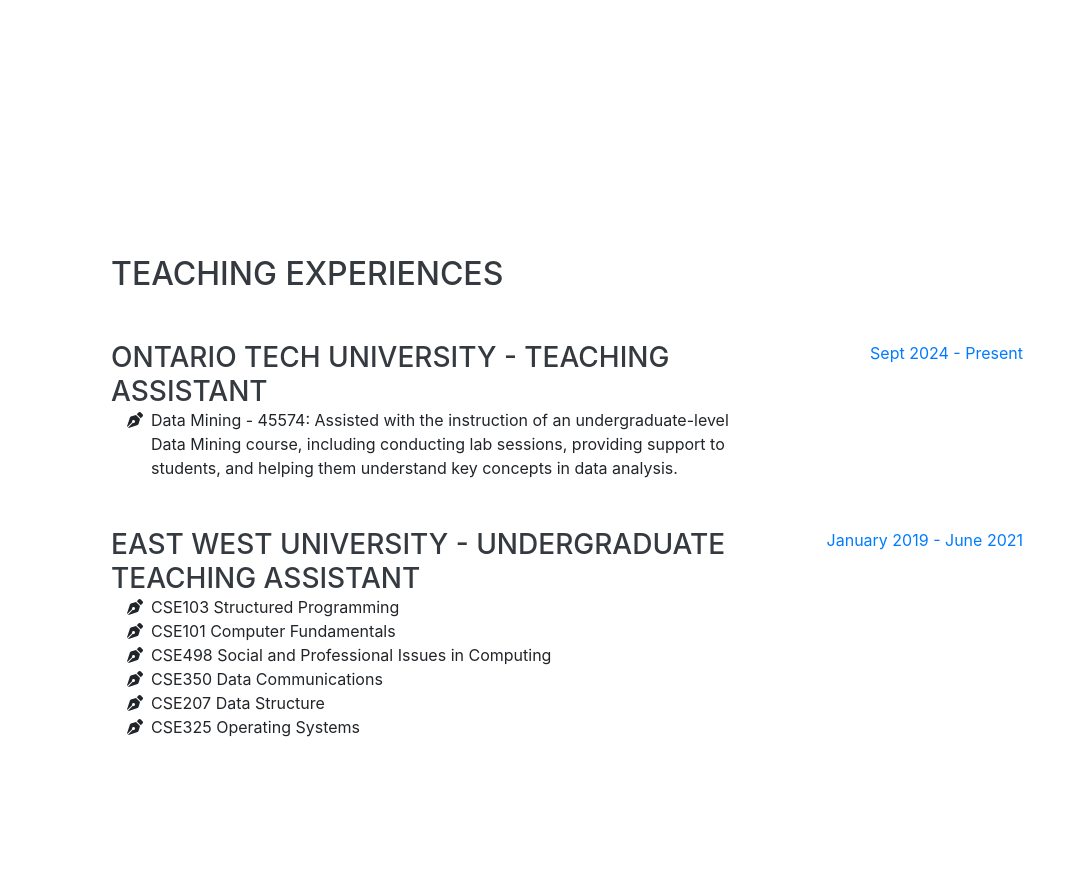
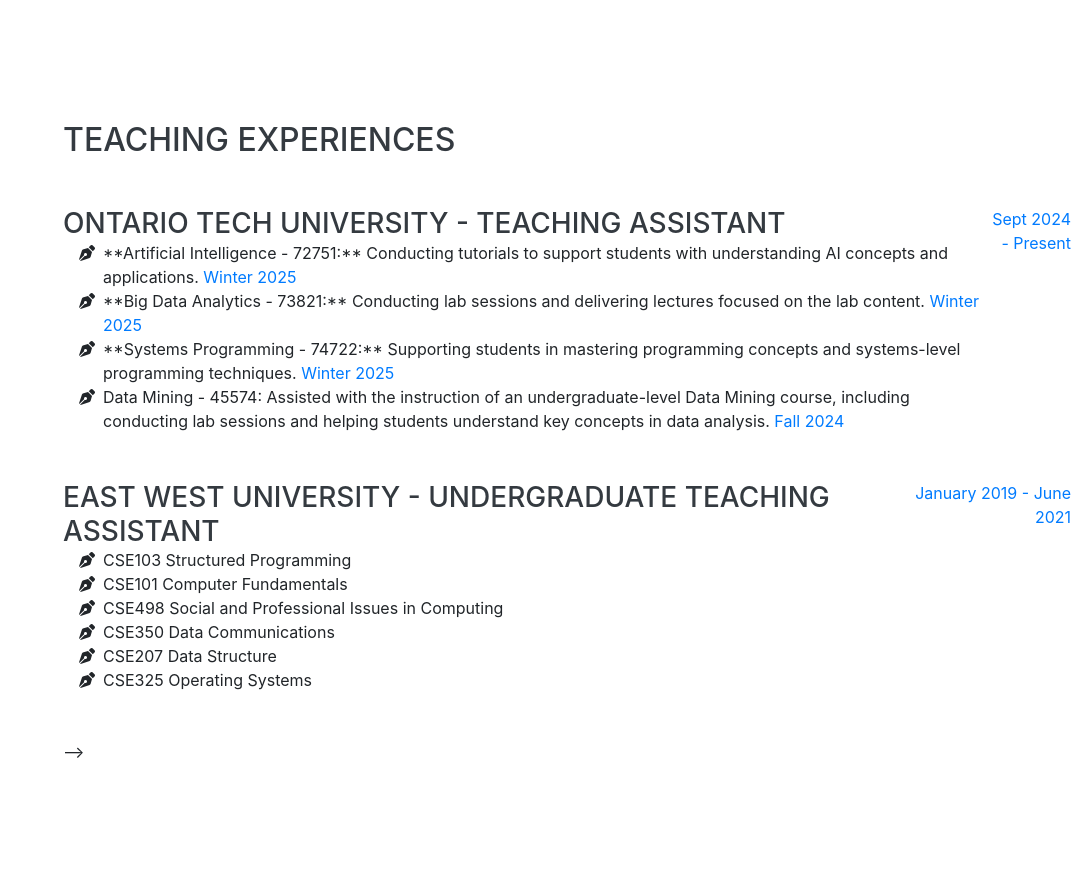
Before and after one commit to SadbinShakil/sakilsarker, a website with bundled scripts: page index.html in a window 1280 px wide. Shown: the part 1480-2375 px from the top of the page, without its empty margins (209-1280 px from the left). Built offline with nearby package versions, Linux system fonts and the light colour scheme; a web font is replaced by a local one.

Commit message:
Update index.html

```diff
--- a/index.html
+++ b/index.html
@@ -225,15 +225,35 @@
 
 
 	<!-- <section class="resume-section p-3 p-lg-5 d-flex align-items-center" id="teaching">
+<!-- <section class="resume-section p-3 p-lg-5 d-flex align-items-center" id="teaching"> -->
   <div class="w-100">
     <h2 class="mb-5">Teaching Experiences</h2>
+
+    <!-- Ontario Tech University Teaching Assistant -->
     <div class="resume-item d-flex flex-column flex-md-row justify-content-between mb-5">
       <div class="resume-content">
-			<h3 class="mb-0">Ontario Tech University- Teaching Assistant</h3>
+        <h3 class="mb-0">Ontario Tech University - Teaching Assistant</h3>
         <ul class="fa-ul mb-0">
           <li>
-              Data Mining - 45574 : An undergraduate level Data Mining course designed for bachelor students in Computer Science</li>
-
+            <i class="fa-li fas fa-pen-nib"></i>
+            **Artificial Intelligence - 72751:** Conducting tutorials to support students with understanding AI concepts and applications.
+            <span class="text-primary">Winter 2025</span>
+          </li>
+          <li>
+            <i class="fa-li fas fa-pen-nib"></i>
+            **Big Data Analytics - 73821:** Conducting lab sessions and delivering lectures focused on the lab content.
+            <span class="text-primary">Winter 2025</span>
+          </li>
+          <li>
+            <i class="fa-li fas fa-pen-nib"></i>
+            **Systems Programming - 74722:** Supporting students in mastering programming concepts and systems-level programming techniques.
+            <span class="text-primary">Winter 2025</span>
+          </li>
+          <li>
+            <i class="fa-li fas fa-pen-nib"></i>
+            Data Mining - 45574: Assisted with the instruction of an undergraduate-level Data Mining course, including conducting lab sessions and helping students understand key concepts in data analysis.
+            <span class="text-primary">Fall 2024</span>
+          </li>
         </ul>
       </div>
       <div class="resume-date text-md-right">
@@ -241,32 +261,27 @@
       </div>
     </div>
 
+    <!-- East West University Undergraduate Teaching Assistant -->
     <div class="resume-item d-flex flex-column flex-md-row justify-content-between mb-5">
       <div class="resume-content">
-			<h3 class="mb-0">East West University- Undergraduate Teaching Assistant</h3>
+        <h3 class="mb-0">East West University - Undergraduate Teaching Assistant</h3>
         <ul class="fa-ul mb-0">
-              <li>
-                CSE103 Structured Programming</li>
-                <li>CSE101 Computer Fundamentals</li>
-
-
-                <li>CSE498 Social and Professional Issues in Computing</li>
-
-
-			  <li>
-				CSE350 Data Communications</li>
-		           <li>
-				CSE207 Data Structure</li>
-        <li>
-          CSE325 Operating Systems</li>
+          <li><i class="fa-li fas fa-pen-nib"></i>CSE103 Structured Programming</li>
+          <li><i class="fa-li fas fa-pen-nib"></i>CSE101 Computer Fundamentals</li>
+          <li><i class="fa-li fas fa-pen-nib"></i>CSE498 Social and Professional Issues in Computing</li>
+          <li><i class="fa-li fas fa-pen-nib"></i>CSE350 Data Communications</li>
+          <li><i class="fa-li fas fa-pen-nib"></i>CSE207 Data Structure</li>
+          <li><i class="fa-li fas fa-pen-nib"></i>CSE325 Operating Systems</li>
         </ul>
       </div>
       <div class="resume-date text-md-right">
-            <span class="text-primary">January 2019 - 2021</span>
+        <span class="text-primary">January 2019 - June 2021</span>
       </div>
     </div>
 
   </div>
+<!-- </section> -->
+
     </section> -->
 
     <section class="resume-section p-3 p-lg-5 d-flex align-items-center" id="teaching">
```
Lines whose indentation alone changed are shown as unchanged.
